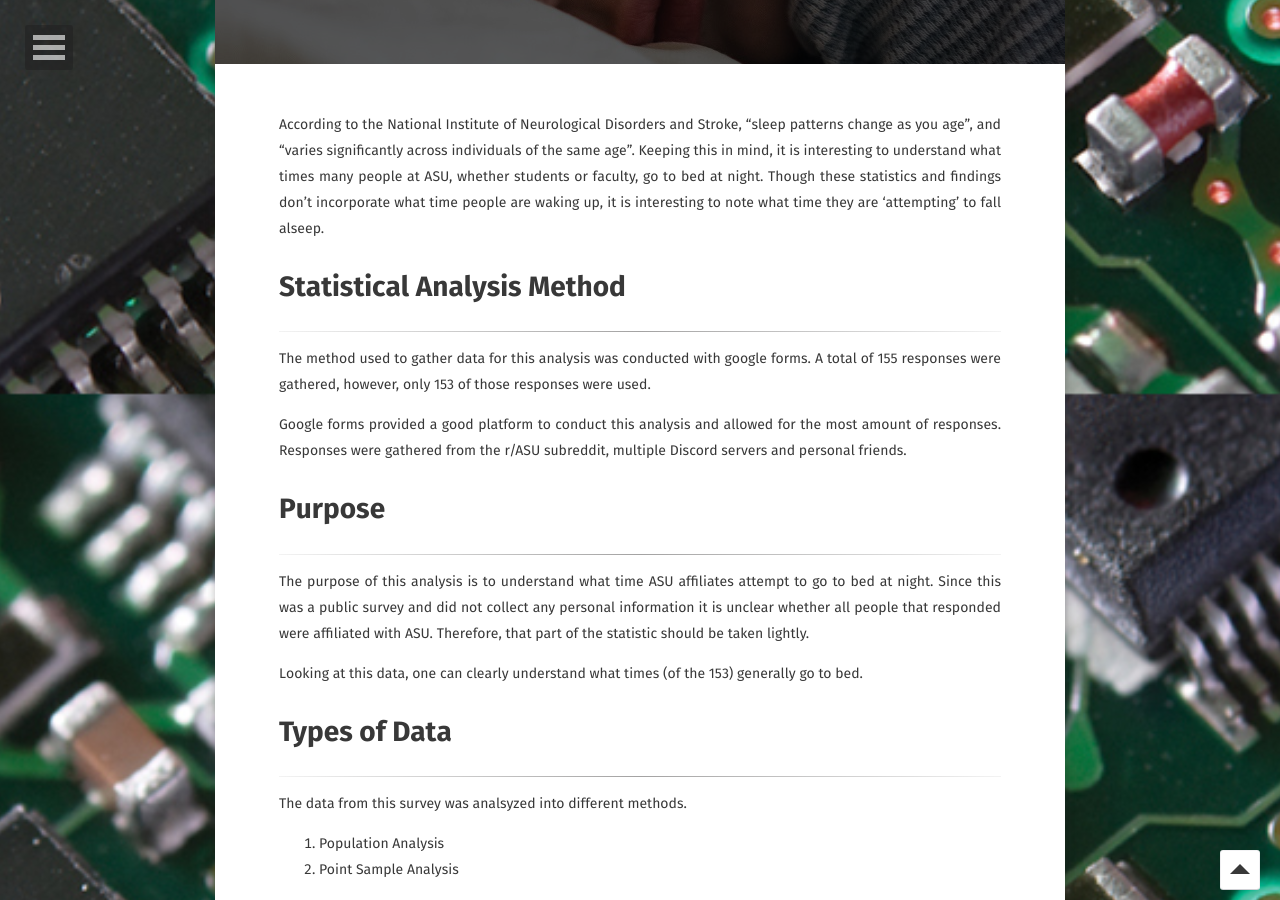
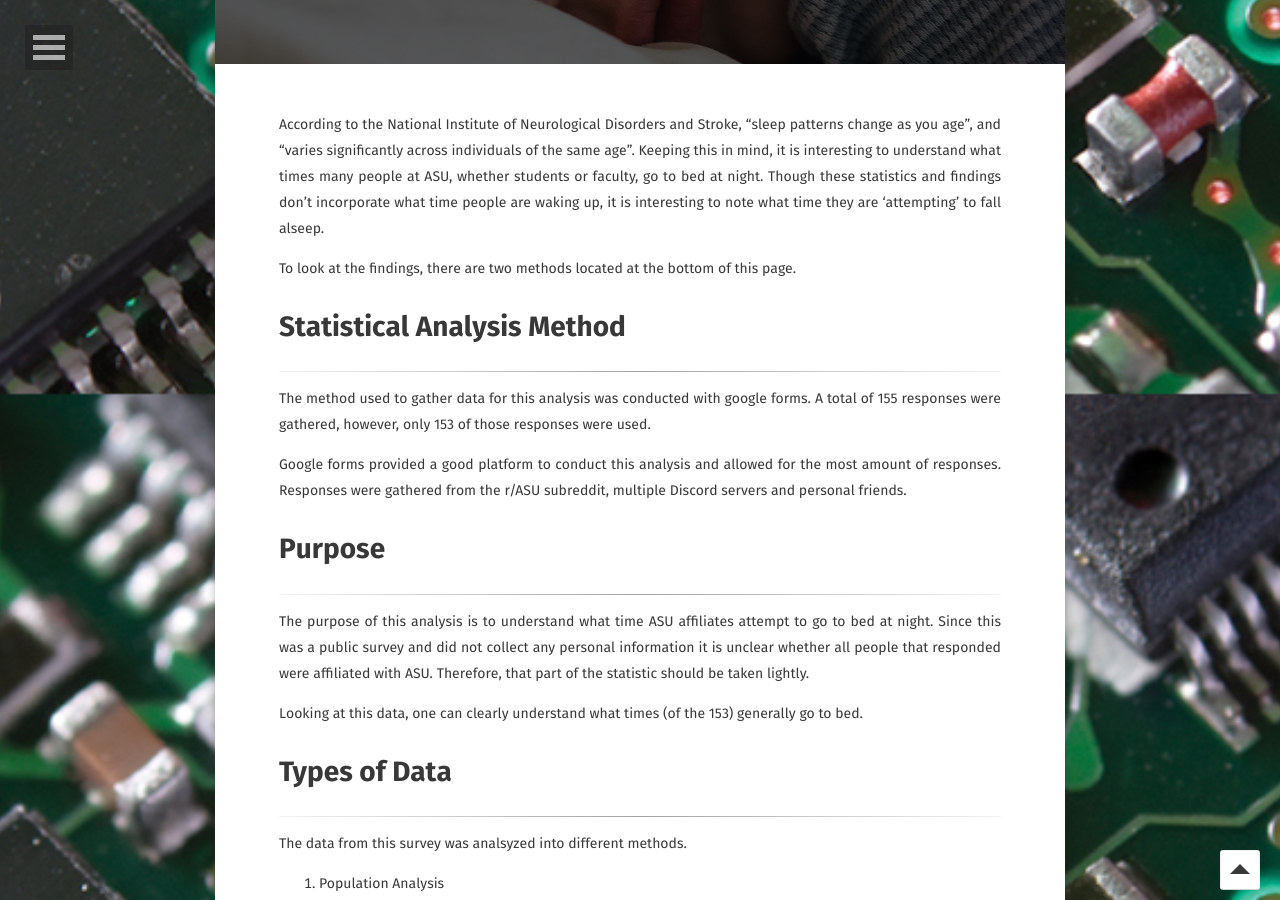
Before and after one commit to Markay12/MarkInfo-Projects, a Jekyll site: the page built from _posts/2021-10-28-sleepanalysis.md, in a window 1280 px wide and 900 px high, scrolled down 506 px. Built offline with Jekyll 4.4.1, drawn with Linux system fonts in a browser that asks for light colours; some web fonts are replaced.

Commit message:
Added navigation comment

```diff
--- a/_posts/2021-10-28-sleepanalysis.md
+++ b/_posts/2021-10-28-sleepanalysis.md
@@ -11,6 +11,8 @@ comments: false
 
 According to the National Institute of Neurological Disorders and Stroke, "sleep patterns change as you age", and "varies significantly across individuals of the same age". Keeping this in mind, it is interesting to understand what times many people at ASU, whether students or faculty, go to bed at night.
 Though these statistics and findings don't incorporate what time people are waking up, it is interesting to note what time they are 'attempting' to fall alseep.
+
+To look at the findings, there are two methods located at the bottom of this page.
 
 # Statistical Analysis Method
 
```
